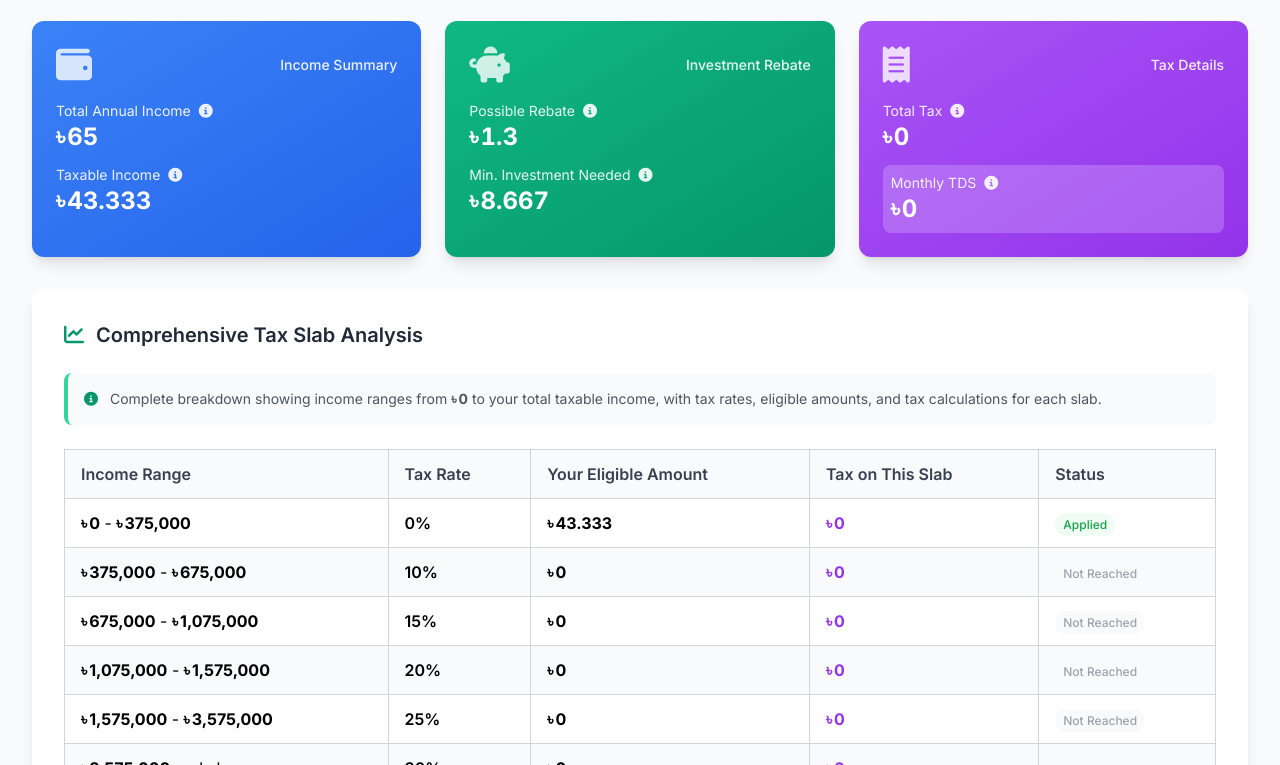
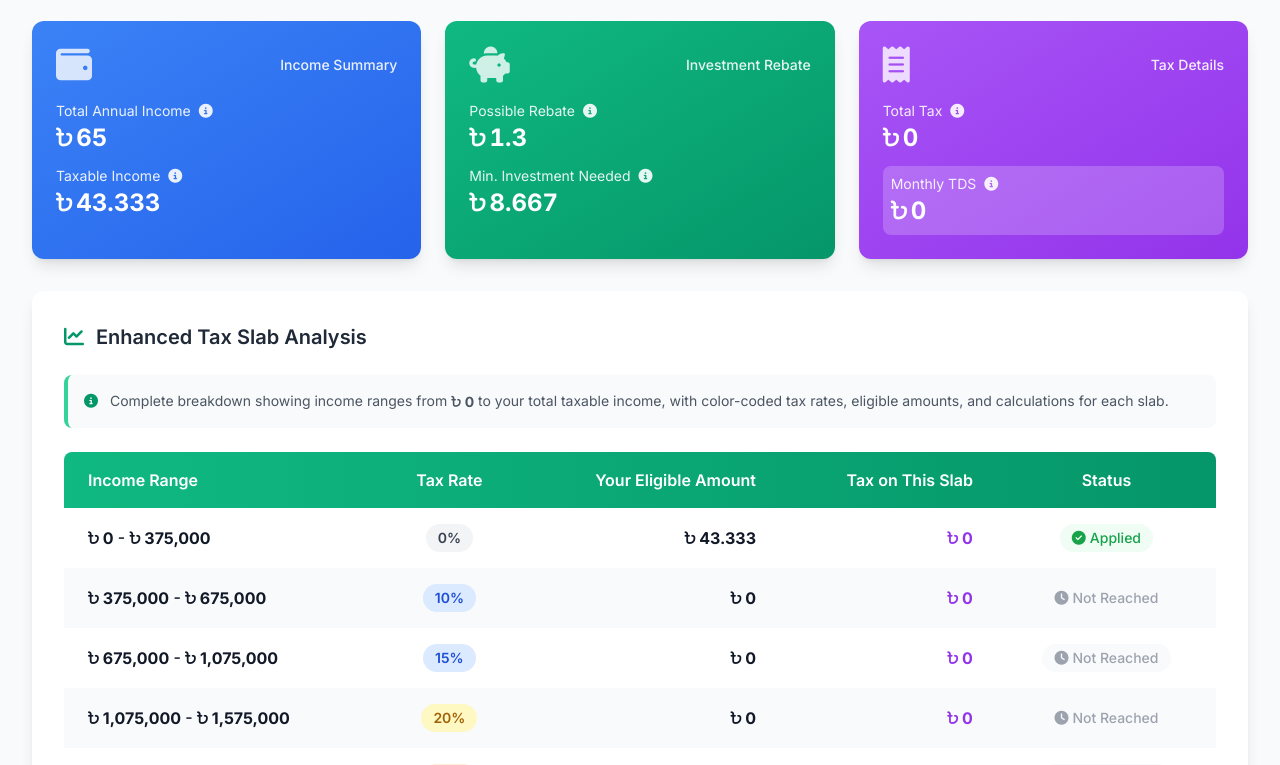
Before and after one commit to sajaldoes/bd-tax-calculator, a plain HTML site: page index.html in a window 1280 px wide. Both pictures are taken after typing "5" into the empty fields and a click on the button "Calculate Tax". Shown: the part 757-1522 px from the top of the page. Drawn offline with nearby package versions, Linux system fonts and the light colour scheme.

Commit message:
fix: table visual

```diff
--- a/index.html
+++ b/index.html
@@ -54,8 +54,8 @@
         .taka-icon {
             color: inherit;
             font-weight: bold;
-            margin-right: 2px;
-            font-family: 'Inter', -apple-system, BlinkMacSystemFont, 'Segoe UI', 'Roboto', sans-serif;
+            margin-right: 4px;
+            font-size: 0.9em;
         }
         body {
             font-family: 'Inter', -apple-system, BlinkMacSystemFont, 'Segoe UI', 'Roboto', sans-serif;
@@ -235,11 +235,11 @@
                     <div class="bg-gray-50 rounded-lg p-4 flex justify-between items-center">
                         <div class="text-center">
                             <p class="text-sm text-gray-600">Average Monthly</p>
-                            <p class="text-xl font-semibold text-gray-900 currency" id="avgMonthly"><span class="taka-symbol"><span class="taka-icon">৳</span>0</span></p>
+                            <p class="text-xl font-semibold text-gray-900 currency" id="avgMonthly"><span class="taka-symbol"><i class="fa-solid fa-bangladeshi-taka-sign taka-icon"></i>0</span></p>
                         </div>
                         <div class="text-center">
                             <p class="text-sm text-gray-600">Total 12 Months</p>
-                            <p class="text-xl font-semibold text-gray-900 currency" id="total12Months"><span class="taka-symbol"><span class="taka-icon">৳</span>0</span></p>
+                            <p class="text-xl font-semibold text-gray-900 currency" id="total12Months"><span class="taka-symbol"><i class="fa-solid fa-bangladeshi-taka-sign taka-icon"></i>0</span></p>
                         </div>
                     </div>
                 </div>
@@ -284,14 +284,14 @@
                                     Total Annual Income
                                     <i class="fas fa-info-circle ml-2 cursor-help" title="Monthly salary × 13 months (includes 1 festival bonus) or sum of 12 months + average monthly bonus."></i>
                                 </p>
-                                <p class="text-2xl font-bold currency" id="totalIncome"><span class="taka-symbol"><span class="taka-icon">৳</span>0</span></p>
+                                <p class="text-2xl font-bold currency" id="totalIncome"><span class="taka-symbol"><i class="fa-solid fa-bangladeshi-taka-sign taka-icon"></i>0</span></p>
                             </div>
                             <div>
                                 <p class="text-sm opacity-90 flex items-center">
                                     Taxable Income
                                     <i class="fas fa-info-circle ml-2 cursor-help" title="According to Bangladesh tax law, 2/3 of total income is considered taxable."></i>
                                 </p>
-                                <p class="text-2xl font-bold currency" id="taxableIncome"><span class="taka-symbol"><span class="taka-icon">৳</span>0</span></p>
+                                <p class="text-2xl font-bold currency" id="taxableIncome"><span class="taka-symbol"><i class="fa-solid fa-bangladeshi-taka-sign taka-icon"></i>0</span></p>
                             </div>
                         </div>
                     </div>
@@ -308,14 +308,14 @@
                                     Possible Rebate
                                     <i class="fas fa-info-circle ml-2 cursor-help" title="Maximum rebate is 3% of your taxable income, capped at 10 lac BDT. This rebate reduces your final tax liability."></i>
                                 </p>
-                                <p class="text-2xl font-bold currency" id="maxRebate"><span class="taka-symbol"><span class="taka-icon">৳</span>0</span></p>
+                                <p class="text-2xl font-bold currency" id="maxRebate"><span class="taka-symbol"><i class="fa-solid fa-bangladeshi-taka-sign taka-icon"></i>0</span></p>
                             </div>
                             <div>
                                 <p class="text-sm opacity-90 flex items-center">
                                     Min. Investment Needed
                                     <i class="fas fa-info-circle ml-2 cursor-help" title="Minimum investment amount needed to get the maximum possible rebate (rebate ÷ rebate rate)."></i>
                                 </p>
-                                <p class="text-2xl font-bold currency" id="minInvestment"><span class="taka-symbol"><span class="taka-icon">৳</span>0</span></p>
+                                <p class="text-2xl font-bold currency" id="minInvestment"><span class="taka-symbol"><i class="fa-solid fa-bangladeshi-taka-sign taka-icon"></i>0</span></p>
                             </div>
                         </div>
                     </div>
@@ -332,7 +332,7 @@
                                     Total Tax
                                     <i class="fas fa-info-circle ml-2 cursor-help" title="Total annual tax before applying any investment rebates."></i>
                                 </p>
-                                <p class="text-2xl font-bold currency" id="totalTax"><span class="taka-symbol"><span class="taka-icon">৳</span>0</span></p>
+                                <p class="text-2xl font-bold currency" id="totalTax"><span class="taka-symbol"><i class="fa-solid fa-bangladeshi-taka-sign taka-icon"></i>0</span></p>
                             </div>
                             <div class="bg-white/20 rounded-lg p-2">
                                 <p class="text-sm opacity-90 flex items-center">
@@ -340,29 +340,29 @@
                                     <i class="fas fa-info-circle ml-2 cursor-help" title="Monthly Tax Deducted at Source = (Total Tax - Investment Rebate) ÷ 12 months."></i>
                                 </p>
                                 <div class="tooltip">
-                                    <p class="text-2xl font-bold currency" id="monthlyTDS"><span class="taka-symbol"><span class="taka-icon">৳</span>0</span></p>
-                                    <span class="tooltiptext" id="annualTDSTooltip">Annual TDS: <span class="taka-symbol"><span class="taka-icon">৳</span>0</span></span>
+                                    <p class="text-2xl font-bold currency" id="monthlyTDS"><span class="taka-symbol"><i class="fa-solid fa-bangladeshi-taka-sign taka-icon"></i>0</span></p>
+                                    <span class="tooltiptext" id="annualTDSTooltip">Annual TDS: <span class="taka-symbol"><i class="fa-solid fa-bangladeshi-taka-sign taka-icon"></i>0</span></span>
                                 </div>
                             </div>
                         </div>
                     </div>
                 </div>
 
-                <!-- Comprehensive Tax Slab Table -->
+                <!-- Enhanced Tax Slab Analysis -->
                 <div class="bg-white rounded-xl shadow-lg p-8 mb-8">
                     <h3 class="text-xl font-semibold text-gray-800 mb-6 flex items-center">
                         <i class="fas fa-chart-line text-emerald-600 mr-3"></i>
-                        Comprehensive Tax Slab Analysis
+                        Enhanced Tax Slab Analysis
                     </h3>
                     <div class="mb-6">
                         <p class="text-sm text-gray-600 bg-gray-50 p-4 rounded-lg border-l-4 border-emerald-400">
                             <i class="fas fa-info-circle text-emerald-600 mr-2"></i>
-                            Complete breakdown showing income ranges from <span class="taka-symbol"><span class="taka-icon">৳</span>0</span> to your total taxable income, with tax rates, eligible amounts, and tax calculations for each slab.
+                            Complete breakdown showing income ranges from <span class="taka-symbol"><i class="fa-solid fa-bangladeshi-taka-sign taka-icon"></i>0</span> to your total taxable income, with color-coded tax rates, eligible amounts, and calculations for each slab.
                         </p>
                     </div>
 
-                    <!-- Tax Slab Summary Table -->
-                    <div id="taxSlabSummary" class="mb-8"></div>
+                    <!-- Enhanced Tax Slab Table -->
+                    <div id="taxSlabSummary"></div>
                 </div>
 
                 <!-- Investment Check Section -->
--- a/script.js
+++ b/script.js
@@ -89,9 +89,9 @@ const monthlyInputs = document.querySelectorAll('.monthly-salary');
 const investmentTypeCheckboxes = document.querySelectorAll('.investment-type');
 const investmentAmountInputs = document.querySelectorAll('.investment-amount');
 
-// Format currency with universal taka symbol
+// Format currency with universal taka icon
 function formatCurrency(amount) {
-    return `<span class="taka-symbol"><span class="taka-icon">৳</span>${amount.toLocaleString('en-US')}</span>`;
+    return `<span class="taka-symbol"><i class="fa-solid fa-bangladeshi-taka-sign taka-icon"></i>${amount.toLocaleString('en-US')}</span>`;
 }
 
 // Handle input mode change
@@ -107,16 +107,34 @@ inputModeRadios.forEach(radio => {
     });
 });
 
-// Update year information text
+// Update year information text and manual month labels
 function updateYearInfo() {
     const year = incomeYearSelect.value;
     const yearInfoText = document.getElementById('yearInfoText');
 
     if (year === '2025-26') {
         yearInfoText.textContent = 'Income Year: July 2025 - June 2026';
+        updateManualMonthLabels(2025, 2026);
     } else if (year === '2024-25') {
         yearInfoText.textContent = 'Income Year: July 2024 - June 2025';
+        updateManualMonthLabels(2024, 2025);
     }
+}
+
+// Update manual month labels based on income year
+function updateManualMonthLabels(startYear, endYear) {
+    const monthNames = [
+        'July', 'August', 'September', 'October', 'November', 'December',
+        'January', 'February', 'March', 'April', 'May', 'June'
+    ];
+
+    const monthlyInputs = document.querySelectorAll('.monthly-salary');
+    monthlyInputs.forEach((input, index) => {
+        const label = input.parentElement.querySelector('label');
+        const isSecondHalf = index >= 6; // January to June are in the second half
+        const year = isSecondHalf ? endYear : startYear;
+        label.textContent = `${monthNames[index]} ${year}`;
+    });
 }
 
 // Handle income year change
@@ -187,21 +205,31 @@ function calculateTax(income, category, year) {
     return { totalTax: tax, breakdown };
 }
 
-// Create comprehensive tax slab summary table
+// Create enhanced tax slab summary table with visuals
 function createTaxSlabSummary(category, totalTaxableIncome, year) {
     const slabs = taxSlabs[year][category];
     const summaryDiv = document.getElementById('taxSlabSummary');
 
+    // Get color for tax rate
+    const getRateColor = (rate) => {
+        if (rate === 0) return 'bg-gray-100 text-gray-700';
+        if (rate <= 0.05) return 'bg-green-100 text-green-700';
+        if (rate <= 0.15) return 'bg-blue-100 text-blue-700';
+        if (rate <= 0.20) return 'bg-yellow-100 text-yellow-700';
+        if (rate <= 0.25) return 'bg-orange-100 text-orange-700';
+        return 'bg-red-100 text-red-700';
+    };
+
     let summaryHTML = `
         <div class="overflow-x-auto">
-            <table class="w-full border-collapse border border-gray-300 rounded-lg">
-                <thead class="bg-gray-50">
-                    <tr>
-                        <th class="border border-gray-300 px-4 py-3 text-left font-semibold text-gray-700">Income Range</th>
-                        <th class="border border-gray-300 px-4 py-3 text-left font-semibold text-gray-700">Tax Rate</th>
-                        <th class="border border-gray-300 px-4 py-3 text-left font-semibold text-gray-700">Your Eligible Amount</th>
-                        <th class="border border-gray-300 px-4 py-3 text-left font-semibold text-gray-700">Tax on This Slab</th>
-                        <th class="border border-gray-300 px-4 py-3 text-left font-semibold text-gray-700">Status</th>
+            <table class="w-full border-collapse rounded-lg overflow-hidden shadow-sm">
+                <thead>
+                    <tr class="bg-gradient-to-r from-emerald-500 to-emerald-600 text-white">
+                        <th class="px-6 py-4 text-left font-semibold">Income Range</th>
+                        <th class="px-6 py-4 text-center font-semibold">Tax Rate</th>
+                        <th class="px-6 py-4 text-right font-semibold">Your Eligible Amount</th>
+                        <th class="px-6 py-4 text-right font-semibold">Tax on This Slab</th>
+                        <th class="px-6 py-4 text-center font-semibold">Status</th>
                     </tr>
                 </thead>
                 <tbody>
@@ -211,35 +239,67 @@ function createTaxSlabSummary(category, totalTaxableIncome, year) {
         let eligibleAmount = 0;
         let taxOnSlab = 0;
         let status = '';
+        let statusIcon = '';
         let statusClass = '';
 
         if (totalTaxableIncome > slab.min) {
             eligibleAmount = Math.min(totalTaxableIncome - slab.min, slab.max - slab.min);
             taxOnSlab = eligibleAmount * slab.rate;
             status = eligibleAmount > 0 ? 'Applied' : 'Not Applied';
+            statusIcon = eligibleAmount > 0 ? 'fas fa-check-circle' : 'fas fa-minus-circle';
             statusClass = eligibleAmount > 0 ? 'text-green-600 bg-green-50' : 'text-gray-500 bg-gray-50';
         } else {
             status = 'Not Reached';
+            statusIcon = 'fas fa-clock';
             statusClass = 'text-gray-400 bg-gray-50';
         }
 
         const rangeText = slab.max === Infinity ? `${formatCurrency(slab.min)} and above` : `${formatCurrency(slab.min)} - ${formatCurrency(slab.max)}`;
+        const rateColor = getRateColor(slab.rate);
+        const rowBg = index % 2 === 0 ? 'bg-white' : 'bg-gray-50';
 
         summaryHTML += `
-            <tr class="${index % 2 === 0 ? 'bg-white' : 'bg-gray-50'}">
-                <td class="border border-gray-300 px-4 py-3">${rangeText}</td>
-                <td class="border border-gray-300 px-4 py-3 font-semibold">${(slab.rate * 100).toFixed(0)}%</td>
-                <td class="border border-gray-300 px-4 py-3 font-medium">${formatCurrency(eligibleAmount)}</td>
-                <td class="border border-gray-300 px-4 py-3 font-medium text-purple-600">${formatCurrency(taxOnSlab)}</td>
-                <td class="border border-gray-300 px-4 py-3">
-                    <span class="px-2 py-1 rounded-full text-xs font-medium ${statusClass}">${status}</span>
+            <tr class="${rowBg} hover:bg-blue-50 transition-colors duration-200">
+                <td class="px-6 py-4 font-medium text-gray-900">${rangeText}</td>
+                <td class="px-6 py-4 text-center">
+                    <span class="inline-flex items-center px-3 py-1 rounded-full text-sm font-semibold ${rateColor}">
+                        ${(slab.rate * 100).toFixed(0)}%
+                    </span>
+                </td>
+                <td class="px-6 py-4 text-right font-semibold text-gray-900">${formatCurrency(eligibleAmount)}</td>
+                <td class="px-6 py-4 text-right font-bold text-purple-600">${formatCurrency(taxOnSlab)}</td>
+                <td class="px-6 py-4 text-center">
+                    <span class="inline-flex items-center px-3 py-1 rounded-full text-sm font-medium ${statusClass}">
+                        <i class="${statusIcon} mr-1"></i>
+                        ${status}
+                    </span>
                 </td>
             </tr>
         `;
     });
 
+    // Calculate total tax
+    const totalTax = slabs.reduce((total, slab) => {
+        if (totalTaxableIncome > slab.min) {
+            const eligibleAmount = Math.min(totalTaxableIncome - slab.min, slab.max - slab.min);
+            return total + (eligibleAmount * slab.rate);
+        }
+        return total;
+    }, 0);
+
     summaryHTML += `
                 </tbody>
+                <tfoot>
+                    <tr class="bg-gradient-to-r from-purple-500 to-purple-600 text-white">
+                        <td colspan="3" class="px-6 py-4 text-lg font-bold">
+                            <i class="fas fa-calculator mr-2"></i>
+                            Total Annual Tax (without rebate)
+                        </td>
+                        <td class="px-6 py-4 text-right text-xl font-bold">${formatCurrency(totalTax)}</td>
+                        <td class="px-6 py-4 text-center">
+                        </td>
+                    </tr>
+                </tfoot>
             </table>
         </div>
     `;
@@ -475,3 +535,8 @@ investmentAmountInputs.forEach(input => {
         }
     });
 });
+
+// Initialize manual month labels on page load
+document.addEventListener('DOMContentLoaded', () => {
+    updateYearInfo();
+});
```
